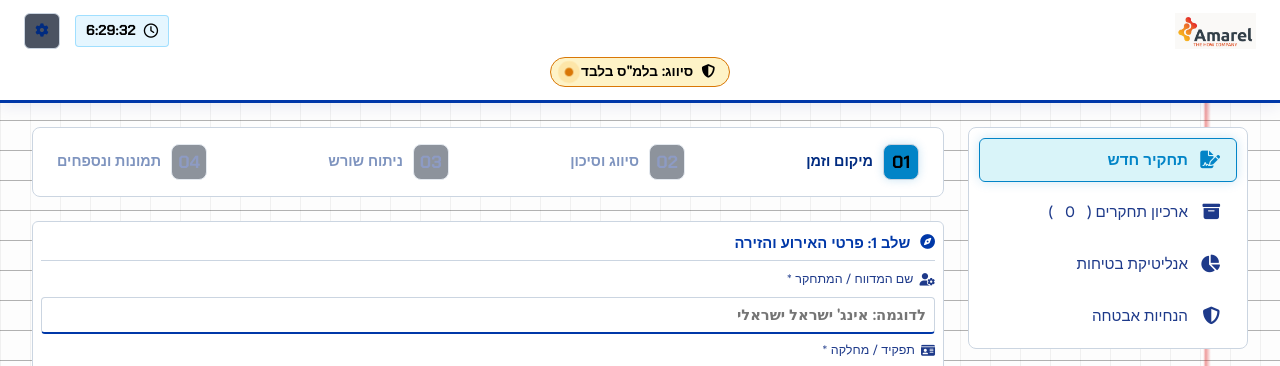
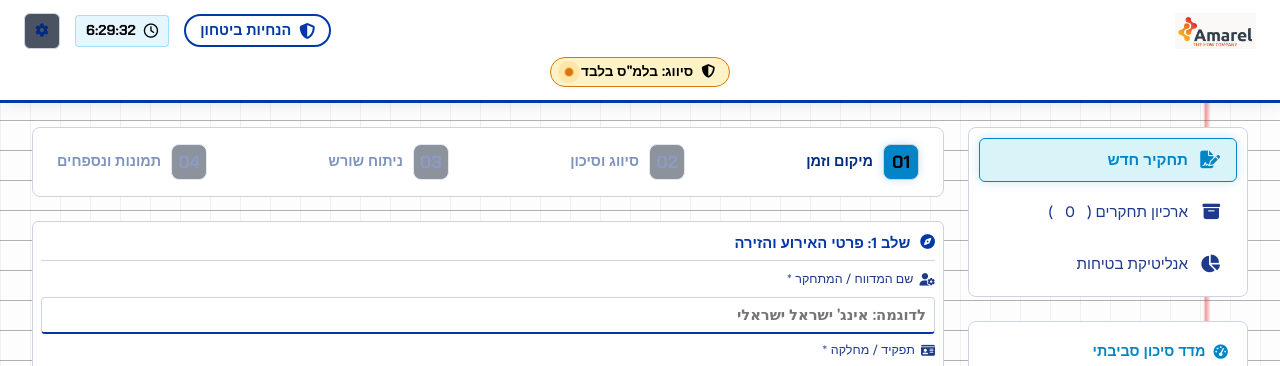
Before and after one commit to giladperetz1978/safetyalon, a plain HTML site: page index.html in a window 1280 px wide. Shown: the top 366 px of the page. Drawn offline with Linux system fonts and the light colour scheme; a web font is replaced by a local one.

Commit message:
Move Security Directions to header and rename to Security Instructions

```diff
--- a/app.js
+++ b/app.js
@@ -44,7 +44,7 @@
 
     // 2. Navigation Tabs
     function initNavigation() {
-        const navBtns = document.querySelectorAll('.nav-btn');
+        const navBtns = document.querySelectorAll('.nav-btn, .nav-btn-header');
         const tabContents = document.querySelectorAll('.tab-content');
 
         if (!navBtns.length || !tabContents.length) return;
--- a/index.html
+++ b/index.html
@@ -28,6 +28,9 @@
                 <h1 class="brand-title">טופס תחקיר בטיחות אמרל</h1>
             </div>
             <div class="header-actions">
+                <button class="nav-btn-header" data-tab="security-tab">
+                    <i class="fa-solid fa-shield-halved"></i> הנחיות ביטחון
+                </button>
                 <div class="system-time">
                     <i class="fa-regular fa-clock"></i>
                     <span id="clock-display">00:00:00</span>
@@ -64,9 +67,6 @@
                 </button>
                 <button class="nav-btn" data-tab="analytics-tab">
                     <i class="fa-solid fa-chart-pie"></i> אנליטיקת בטיחות
-                </button>
-                <button class="nav-btn" data-tab="security-tab">
-                    <i class="fa-solid fa-shield-halved"></i> הנחיות אבטחה
                 </button>
             </nav>
 
--- a/style.css
+++ b/style.css
@@ -278,6 +278,31 @@
     width: 20px;
 }
 
+.nav-btn-header {
+    display: flex;
+    align-items: center;
+    gap: 8px;
+    background: white;
+    border: 2px solid var(--pilot-blue);
+    color: var(--pilot-blue);
+    padding: 6px 14px;
+    border-radius: 20px;
+    font-family: var(--font-main);
+    font-size: 0.9rem;
+    font-weight: 700;
+    cursor: pointer;
+    transition: all 0.2s ease;
+}
+
+.nav-btn-header:hover {
+    background: var(--pilot-blue);
+    color: white;
+}
+
+.nav-btn-header i {
+    font-size: 1rem;
+}
+
 .nav-btn:hover {
     color: var(--text-primary);
     background: rgba(30, 41, 59, 0.6);
```
